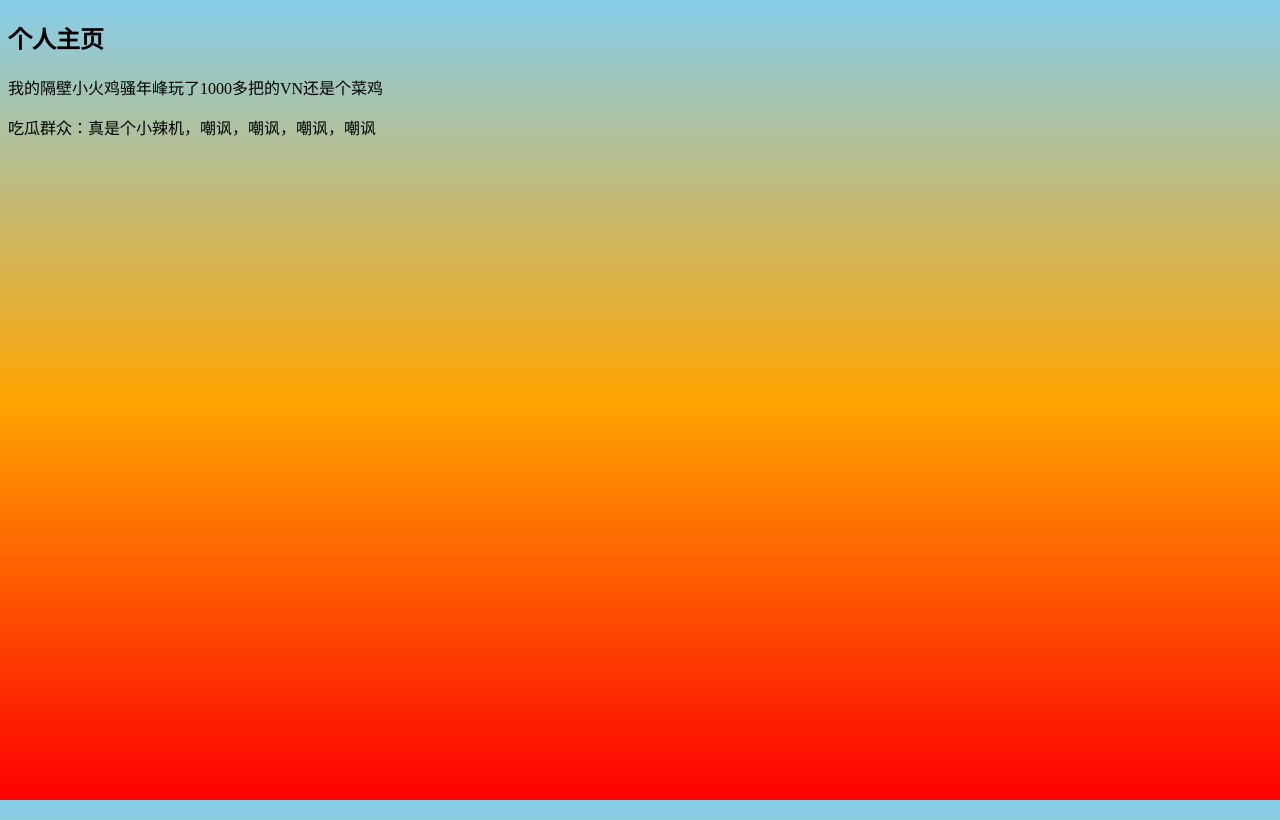
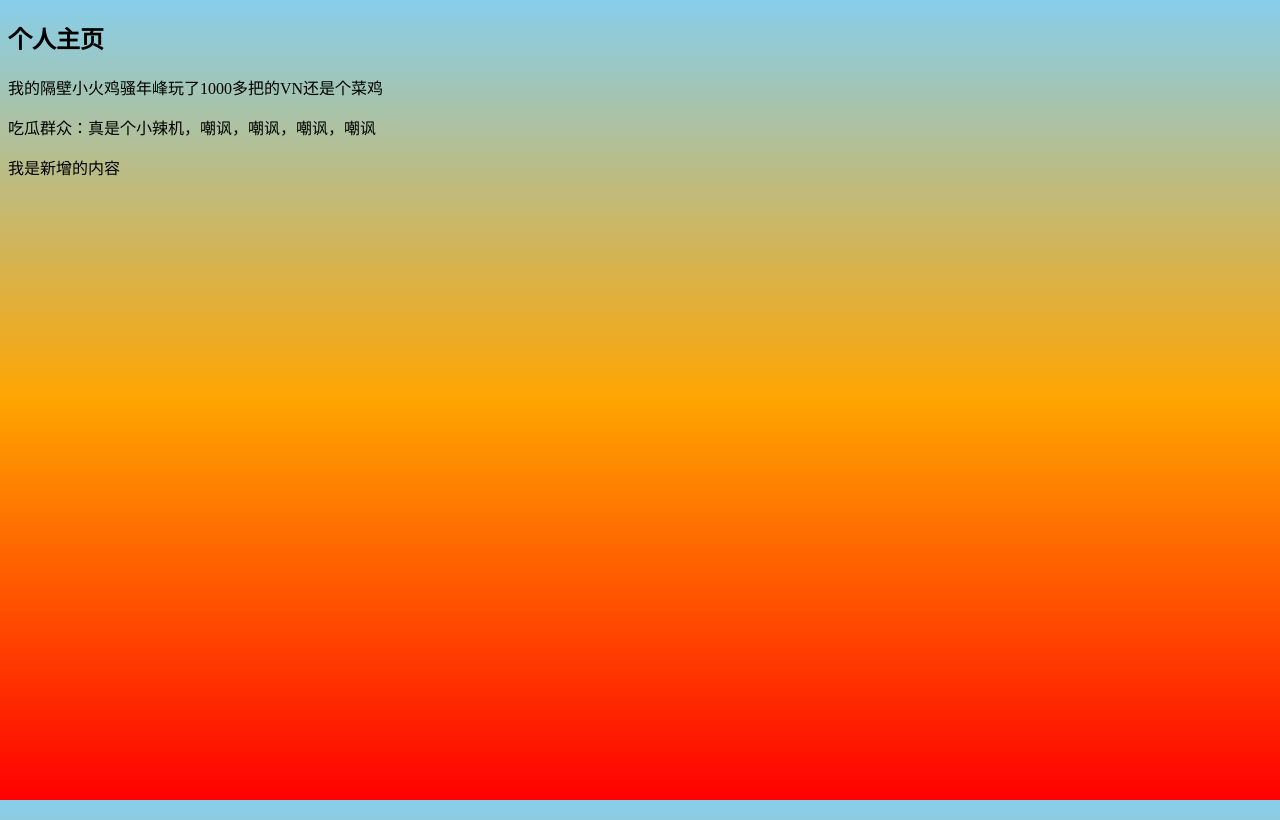
Before and after one commit to JasenW/jasenW.github.io, a plain HTML site: page index.html in a window 1280 px wide. Drawn offline with Linux system fonts and the light colour scheme.

Commit message:
新增了内容

```diff
--- a/index.html
+++ b/index.html
@@ -18,6 +18,7 @@
     <h2>个人主页</h2>
     <p>我的隔壁小火鸡骚年峰玩了1000多把的VN还是个菜鸡</p>
     <p>吃瓜群众：真是个小辣机，嘲讽，嘲讽，嘲讽，嘲讽</p>
+    <p>我是新增的内容</p>
 
 </body>
 </html>
```
